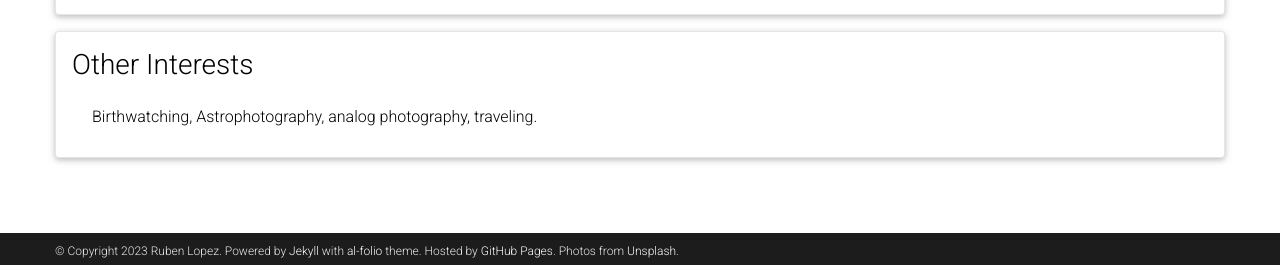
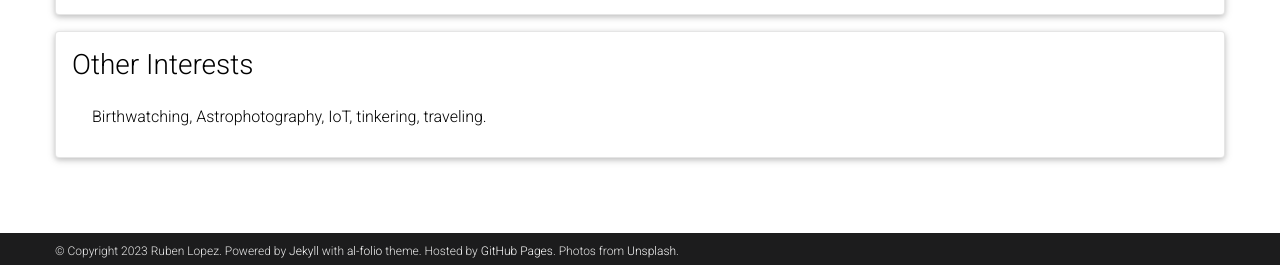
Before and after one commit to rjlopez2/my_site, a Jekyll site: the page built from _pages/cv.md, in a window 1280 px wide and 900 px high, scrolled down 1516 px. Shown: the part 632-897 px from the top of the window. Built offline with Jekyll 4.4.1, drawn with Linux system fonts in a browser that asks for light colours; comment, search, counter and statistics services are not loaded; a style sheet for code colours, icons or effects is not loaded.

Commit message:
add iot in hobbies

```diff
--- a/_data/cv.yml
+++ b/_data/cv.yml
@@ -115,4 +115,4 @@
   type: list
   contents:
     # - <u>Hobbies:</u> Hobby 1, Hobby 2, etc.
-    - Birthwatching, Astrophotography, analog photography, traveling.
+    - Birthwatching, Astrophotography, IoT, tinkering, traveling.
```
